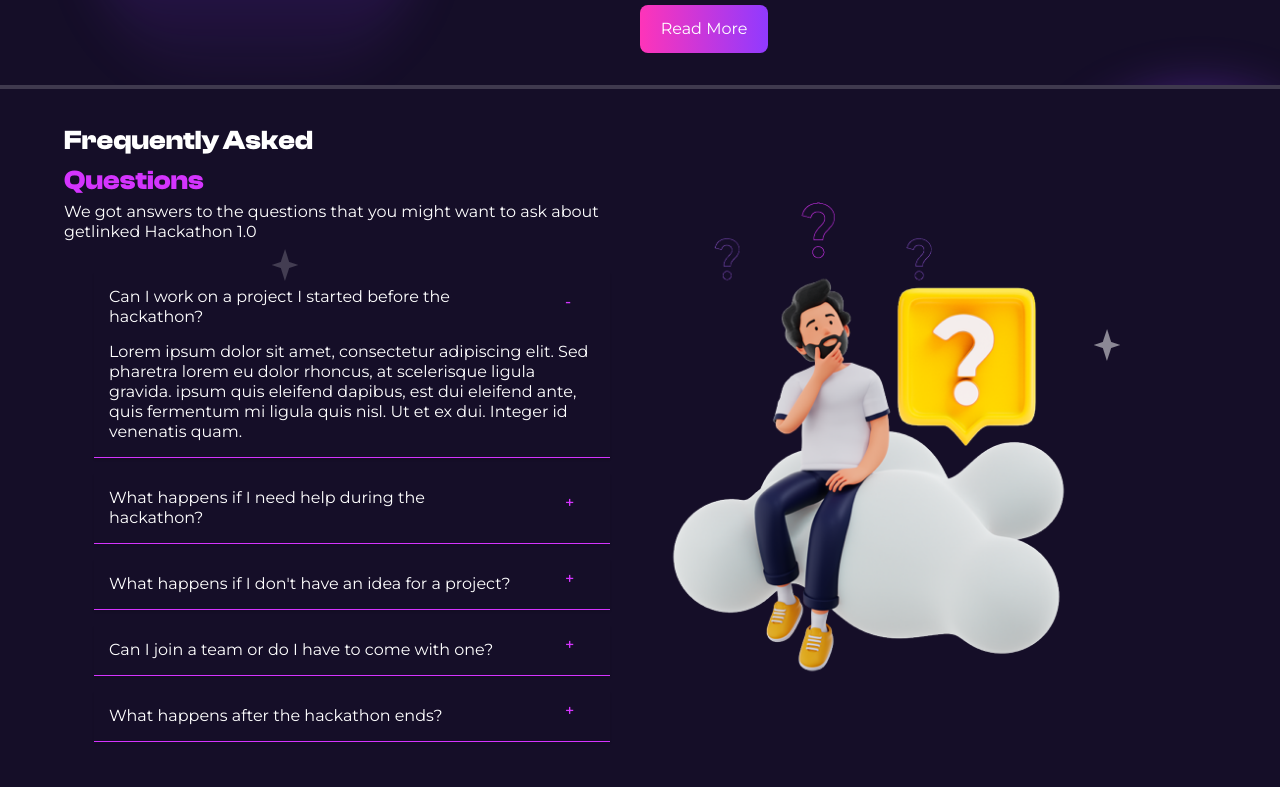
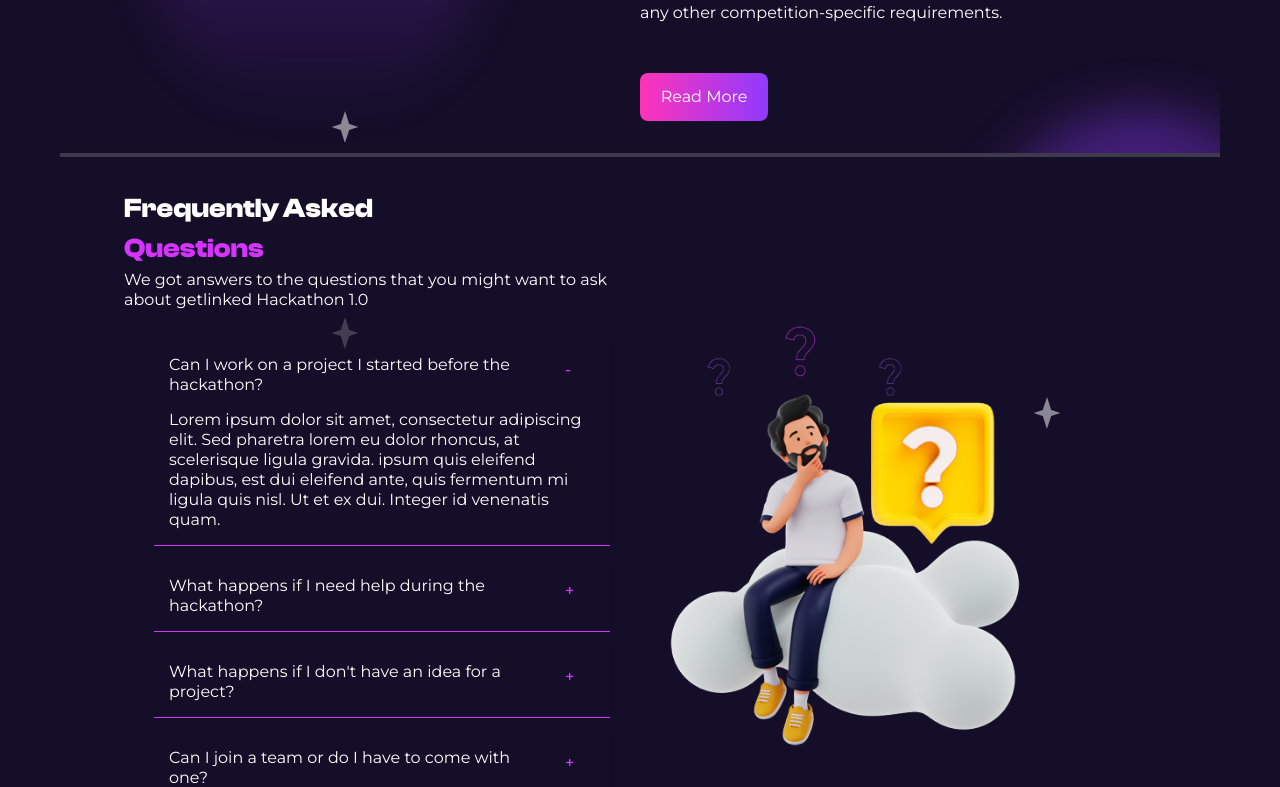
Before and after one commit to Verifieddanny/getlinked, a React (Vite) app: page / in a window 1280 px wide. Shown: the part 3031-3818 px from the top of the page. Built offline with nearby package versions, Linux system fonts and the light colour scheme.

Commit message:
✅✅✅

```diff
--- a/src/components/Overview.jsx
+++ b/src/components/Overview.jsx
@@ -83,7 +83,7 @@ function Overview() {
       />
       <Featther type={"first"} />
       <Featther type={"second"} />
-      <div className="w-screen h-[80vh] md:h-auto   px-[4rem] flex md:flex-row flex-col justify-between md:m-0 mt-[3rem]">
+      <div className="w-full h-[80vh] md:h-auto   px-[4rem] flex md:flex-row flex-col justify-between md:m-0 mt-[3rem]">
         <div className="relative md:w-[50%] w-full md:block flex flex-col items-center md:m-0 mb-[2rem]  ">
           <p
             className="homepageP md:text-[2rem] flex flex-col md:text-left text-center"
--- a/src/index.css
+++ b/src/index.css
@@ -57,7 +57,11 @@ body {
 body {
   overflow-x: hidden !important;
 }
-
+#root {
+  max-width: 1200px; /* Adjust the value to your preference */
+  margin: 0 auto; /* Center-align the container */
+  padding: 20px; /* Add padding for spacing */
+}
 nav {
   @apply w-screen md:h-[4rem] backdrop-blur-md bg-[#00000009] fixed top-0 left-0 flex md:justify-between gap-x-[1rem] items-center px-3 md:px-[4rem] text-white text-[1rem] z-50 h-[3.5rem];
 }
@@ -99,7 +103,7 @@ nav {
   @apply items-center h-[3rem] w-[8rem] justify-center bg-gradient-to-r from-[#FE34B9] to-primary rounded-md md:ml-[4rem] flex justify-self-end md:absolute right-[1rem] overflow-hidden;
 }
 .overview {
-  @apply pt-[4.1rem] w-screen md:h-screen h-auto  relative overflow-hidden;
+  @apply pt-[4.1rem] w-full md:h-screen h-auto  relative overflow-hidden;
 }
 
 .feather {
@@ -204,7 +208,7 @@ nav {
   @apply w-full h-auto flex md:flex-row flex-col justify-between items-center p-1 md:p-[2rem] border-[#ffffff2e] border-t-2 relative pt-[4rem] overflow-hidden;
 }
 .footer {
-  @apply bg-[#110B20] py-9 px-4 w-screen flex flex-col items-center gap-y-6;
+  @apply bg-[#110B20] py-9 px-4 w-full flex flex-col items-center gap-y-6;
 }
 .footerDiv {
   @apply w-full flex md:flex-row flex-col justify-center md:gap-x-8 gap-y-8;
```
